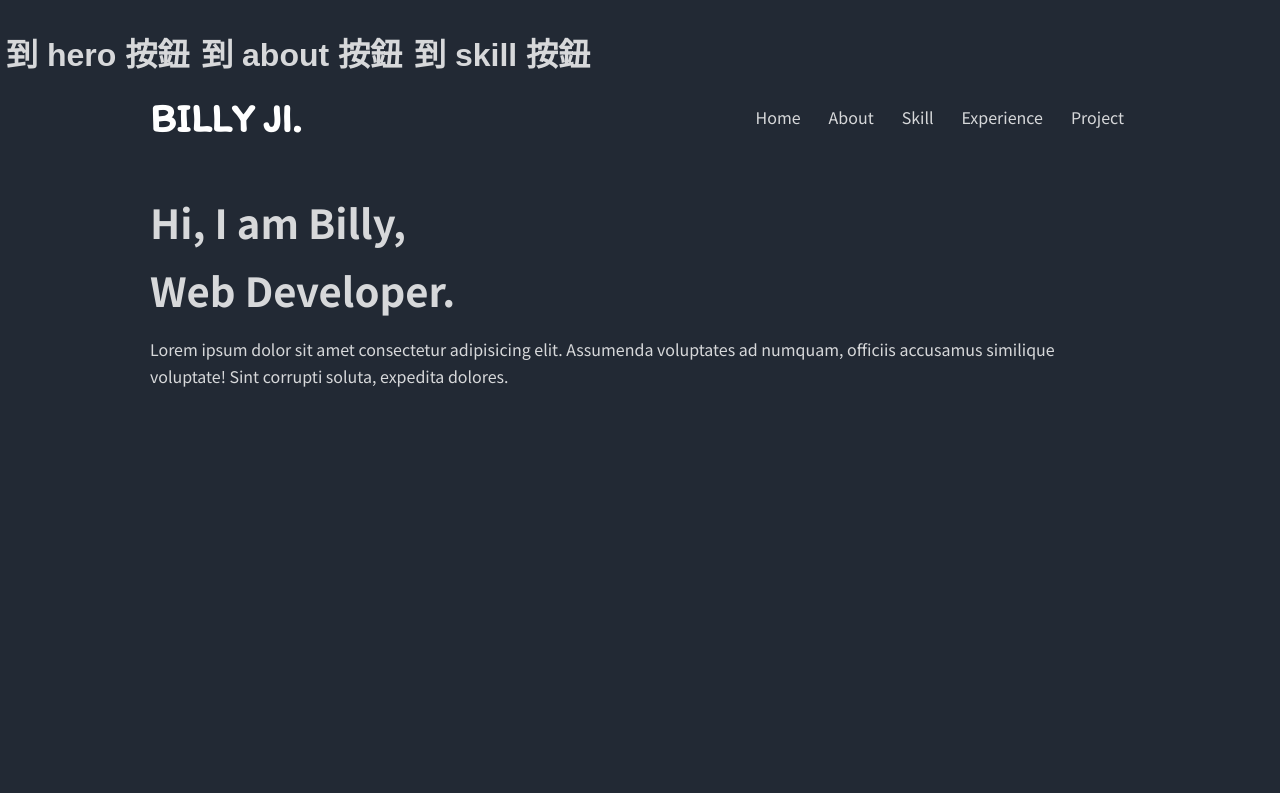
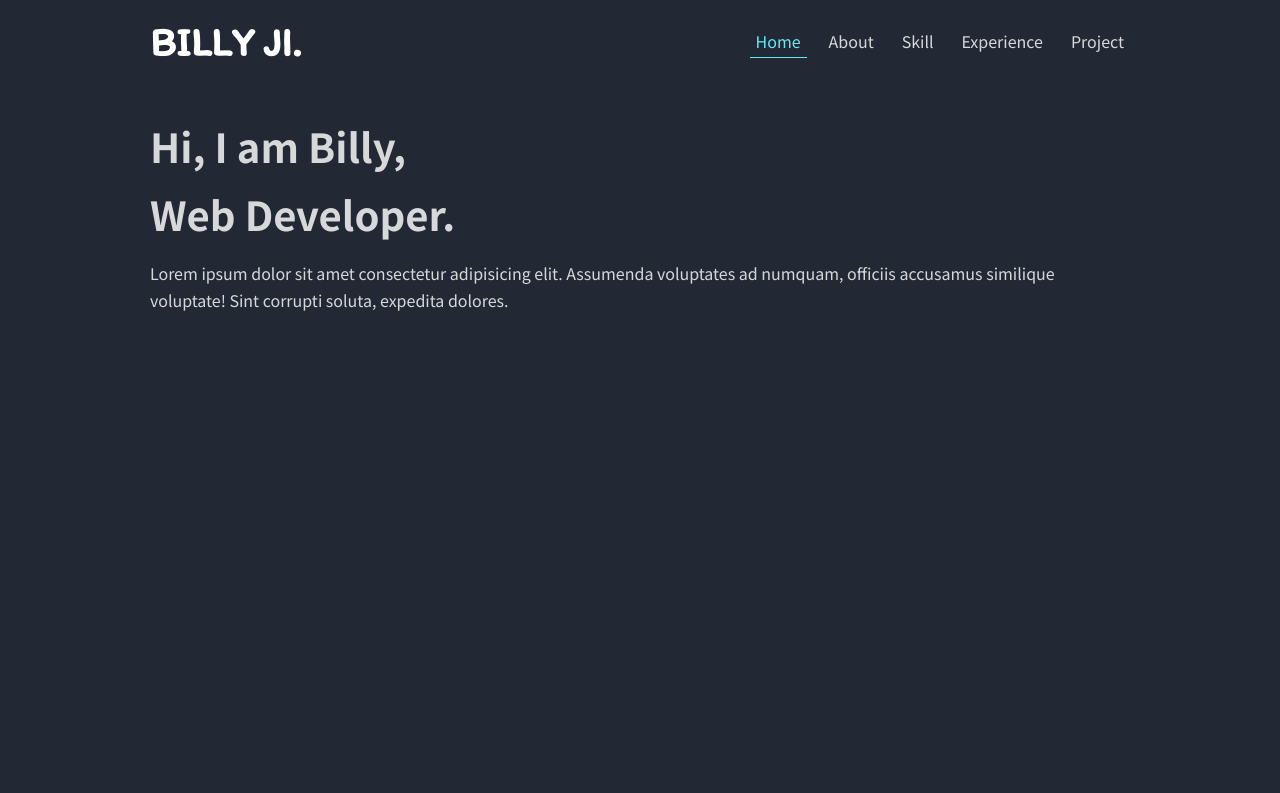
Before and after one commit to yaj55billy/portfolio, a Nuxt app: page / in a window 1280 px wide. Shown: the top 793 px of the page. Built offline with nearby package versions, Linux system fonts and the light colour scheme.

Commit message:
header(50%)

```diff
--- a/assets/styles/config/_base.sass
+++ b/assets/styles/config/_base.sass
@@ -80,7 +80,7 @@ button
 
 .index
 	background-color: $color-bgc
-	min-height: 100vh
+	padding-top: 84px
 
 .container
 	width: 100%
@@ -93,3 +93,11 @@ button
 
 .section
 	min-height: 80vh // temp
+
+.demo
+	min-height: 100vh // temp
+	display: flex
+	justify-content: center
+	align-items: center
+	font-size: 50px
+	border: solid 20px #fff
--- a/assets/styles/layouts/_header.sass
+++ b/assets/styles/layouts/_header.sass
@@ -1,4 +1,10 @@
 .header
+  position: fixed
+  top: 0
+  left: 0
+  z-index: 100
+  width: 100%
+  background-color: $color-bgc
   padding: 8px 0
 .nav
   display: flex
--- a/components/About.vue
+++ b/components/About.vue
@@ -10,7 +10,7 @@ defineExpose({
 
 <template>
 	<!--=================== About ====================-->
-	<section ref="aboutComponent" class="section about">
+	<section ref="aboutComponent" id="aboutComponent" class="section about">
 		<div class="container">
 			<div class="section__header">
 				<h2 class="section__title">About</h2>
--- a/components/Experience.vue
+++ b/components/Experience.vue
@@ -1,8 +1,20 @@
-<script setup></script>
+<script setup>
+import { ref } from "vue";
+
+const experienceComponent = ref(null);
+
+defineExpose({
+	experienceComponent,
+});
+</script>
 
 <template>
 	<!--=================== Experience ====================-->
-	<section id="experience" class="section experience">
+	<section
+		ref="experienceComponent"
+		id="experienceComponent"
+		class="section experience"
+	>
 		<div class="container">
 			<div class="section__header">
 				<h2 class="section__title">Experience</h2>
--- a/components/Header.vue
+++ b/components/Header.vue
@@ -1,4 +1,38 @@
-<script setup></script>
+<script setup>
+import { ref } from "vue";
+const props = defineProps({
+	hero: {
+		type: Object,
+	},
+	about: {
+		type: Object,
+	},
+	skill: {
+		type: Object,
+	},
+	experience: {
+		type: Object,
+	},
+	project: {
+		type: Object,
+	},
+	scrollToTarget: {
+		type: Function,
+	},
+});
+const headerHero = ref(null);
+const headerAbout = ref(null);
+const headerSkill = ref(null);
+const headerExperience = ref(null);
+const headerProject = ref(null);
+defineExpose({
+	headerHero,
+	headerAbout,
+	headerSkill,
+	headerExperience,
+	headerProject,
+});
+</script>
 
 <template>
 	<!--=================== Header ====================-->
@@ -9,19 +43,46 @@
 				<div class="nav__menu" id="nav__menu">
 					<ul class="nav__list">
 						<li class="nav__item">
-							<a href="#hero" class="nav__link">Home</a>
+							<a
+								ref="headerHero"
+								class="nav__link"
+								@click.prevent="props.scrollToTarget(props.hero, 'hero')"
+								>Home</a
+							>
 						</li>
 						<li class="nav__item">
-							<a href="#about" class="nav__link">About</a>
+							<a
+								ref="headerAbout"
+								class="nav__link"
+								@click.prevent="props.scrollToTarget(props.about, 'about')"
+								>About</a
+							>
 						</li>
 						<li class="nav__item">
-							<a href="#skill" class="nav__link">Skill</a>
+							<a
+								ref="headerSkill"
+								class="nav__link"
+								@click.prevent="props.scrollToTarget(props.skill, 'skill')"
+								>Skill</a
+							>
 						</li>
 						<li class="nav__item">
-							<a href="#experience" class="nav__link">Experience</a>
+							<a
+								ref="headerExperience"
+								class="nav__link"
+								@click.prevent="
+									props.scrollToTarget(props.experience, 'experience')
+								"
+								>Experience</a
+							>
 						</li>
 						<li class="nav__item">
-							<a href="#project" class="nav__link">Project</a>
+							<a
+								ref="headerProject"
+								class="nav__link"
+								@click.prevent="props.scrollToTarget(props.project, 'project')"
+								>Project</a
+							>
 						</li>
 					</ul>
 				</div>
--- a/components/Hero.vue
+++ b/components/Hero.vue
@@ -10,7 +10,7 @@ defineExpose({
 
 <template>
 	<!--=================== Hero ====================-->
-	<section id="hero" ref="heroComponent" class="section hero">
+	<section ref="heroComponent" id="heroComponent" class="section hero">
 		<div class="container">
 			<div class="hero__wrapper">
 				<div class="hero__content">
--- a/components/Project.vue
+++ b/components/Project.vue
@@ -1,8 +1,16 @@
-<script setup></script>
+<script setup>
+import { ref } from "vue";
+
+const projectComponent = ref(null);
+
+defineExpose({
+	projectComponent,
+});
+</script>
 
 <template>
 	<!--=================== Project ====================-->
-	<section id="project" class="section project">
+	<section ref="projectComponent" id="projectComponent" class="section project">
 		<div class="container">
 			<div class="section__header">
 				<h2 class="section__title">project</h2>
--- a/components/Skill.vue
+++ b/components/Skill.vue
@@ -1,13 +1,3 @@
-<!-- <script>
-export default {
-	setup() {
-		const childFunc = () => {
-			console.log("childFunc");
-		};
-	},
-};
-</script> -->
-
 <script setup>
 import { ref } from "vue";
 
@@ -20,34 +10,11 @@ defineExpose({
 
 <template>
 	<!--=================== skill ====================-->
-	<section ref="skillComponent" class="section skill">
+	<section ref="skillComponent" id="skillComponent" class="section skill">
 		<div class="container">
 			<div class="section__header">
 				<h2 class="section__title">skill</h2>
 			</div>
-			<!-- <div class="skills__content">
-				<h4 class="skills__subtitle">Frontend</h4>
-				<ul class="skills__list">
-					<li class="skills__item">
-						<i class="ri-arrow-right-s-fill"></i> HTML
-					</li>
-					<li class="skills__item">
-						<i class="ri-arrow-right-s-fill"></i> CSS/Sass
-					</li>
-					<li class="skills__item">
-						<i class="ri-arrow-right-s-fill"></i> JavaScript
-					</li>
-					<li class="skills__item">
-						<i class="ri-arrow-right-s-fill"></i> Bootstrap
-					</li>
-					<li class="skills__item">
-						<i class="ri-arrow-right-s-fill"></i> React
-					</li>
-					<li class="skills__item">
-						<i class="ri-arrow-right-s-fill"></i> Vue.js
-					</li>
-				</ul>
-			</div> -->
 		</div>
 	</section>
 </template>
--- a/pages/index.vue
+++ b/pages/index.vue
@@ -1,79 +1,83 @@
-<!-- <script>
-import { ref, onMounted } from "vue";
-import Skill from "@/components/Skill.vue";
-export default {
-	components: {
-		Skill,
-	},
-	setup() {
-		const hero = ref(null);
-		const about = ref(null);
-		const skill = ref(null);
-
-		const scrollToTarget = () => {
-			if (skill.value) {
-				skill.value.$refs.skillComponent.scrollIntoView({
-					behavior: "smooth",
-					block: "start",
-				});
-			}
-		};
-		onMounted(() => {
-			// console.log(skill.value.$refs);
-			console.log(skill.value);
-		});
-		return {
-			hero,
-			about,
-			skill,
-			scrollToTarget,
-		};
-	},
-};
-</script> -->
 <script setup>
 import { ref, onMounted } from "vue";
+import Hero from "@/components/Hero.vue";
+import About from "@/components/About.vue";
 import Skill from "@/components/Skill.vue";
+import Experience from "@/components/Experience.vue";
+import Project from "@/components/Project.vue";
 
 const hero = ref(null);
 const about = ref(null);
 const skill = ref(null);
+const experience = ref(null);
+const project = ref(null);
+const header = ref(null);
 
 const scrollToTarget = (targetRef, targetStr) => {
-	console.log(targetStr);
-	const xxx = targetStr + "Component";
-	// console.log(targetRef["xxx"]);
-
-	const targetComponent = skill.value.skillComponent;
-	if (skill.value) {
-		targetComponent.scrollIntoView({
+	const targetChildStr = targetStr + "Component";
+	const targetElement = targetRef[targetChildStr];
+	if (targetElement) {
+		targetElement.scrollIntoView({
 			behavior: "smooth",
 			block: "start",
 		});
 	}
 };
+
 onMounted(() => {
-	// console.log(skill.value.skillComponent);
+	const observerCallback = (entries) => {
+		entries.forEach((entry) => {
+			if (entry.isIntersecting) {
+				const targetId = entry.target.id; // 取得區塊 id
+				switch (targetId) {
+					case "heroComponent":
+						header.value.headerHero.classList.add("active");
+					case "aboutComponent":
+
+					case "skillComponent":
+
+					case "experienceComponent":
+
+					case "projectComponent":
+				}
+			} else {
+			}
+		});
+	};
+	const observerOption = { threshold: 0.75 };
+
+	const observer = new IntersectionObserver(observerCallback, observerOption);
+	observer.observe(hero.value.heroComponent);
+	observer.observe(about.value.aboutComponent);
+	observer.observe(skill.value.skillComponent);
+	observer.observe(experience.value.experienceComponent);
+	observer.observe(project.value.projectComponent);
+});
+onUnmounted(() => {
+	observer.unobserve(hero.value.heroComponent);
+	observer.unobserve(about.value.aboutComponent);
+	observer.unobserve(skill.value.skillComponent);
+	observer.unobserve(experience.value.experienceComponent);
+	observer.unobserve(project.value.projectComponent);
 });
 </script>
 
 <template>
 	<div class="index">
-		<button class="btn h2" @click="scrollToTarget(hero, 'hero')">
-			到 hero 按鈕
-		</button>
-		<button class="btn h2" @click="scrollToTarget(about, 'about')">
-			到 about 按鈕
-		</button>
-		<button class="btn h2" @click="scrollToTarget(skill, 'skill')">
-			到 skill 按鈕
-		</button>
-		<Header />
+		<Header
+			ref="header"
+			:hero="hero"
+			:about="about"
+			:skill="skill"
+			:experience="experience"
+			:project="project"
+			:scrollToTarget="scrollToTarget"
+		/>
 		<Hero ref="hero" />
 		<About ref="about" />
 		<Skill ref="skill" />
-		<Experience />
-		<Project />
+		<Experience ref="experience" />
+		<Project ref="project" />
 		<Footer />
 	</div>
 </template>
```
